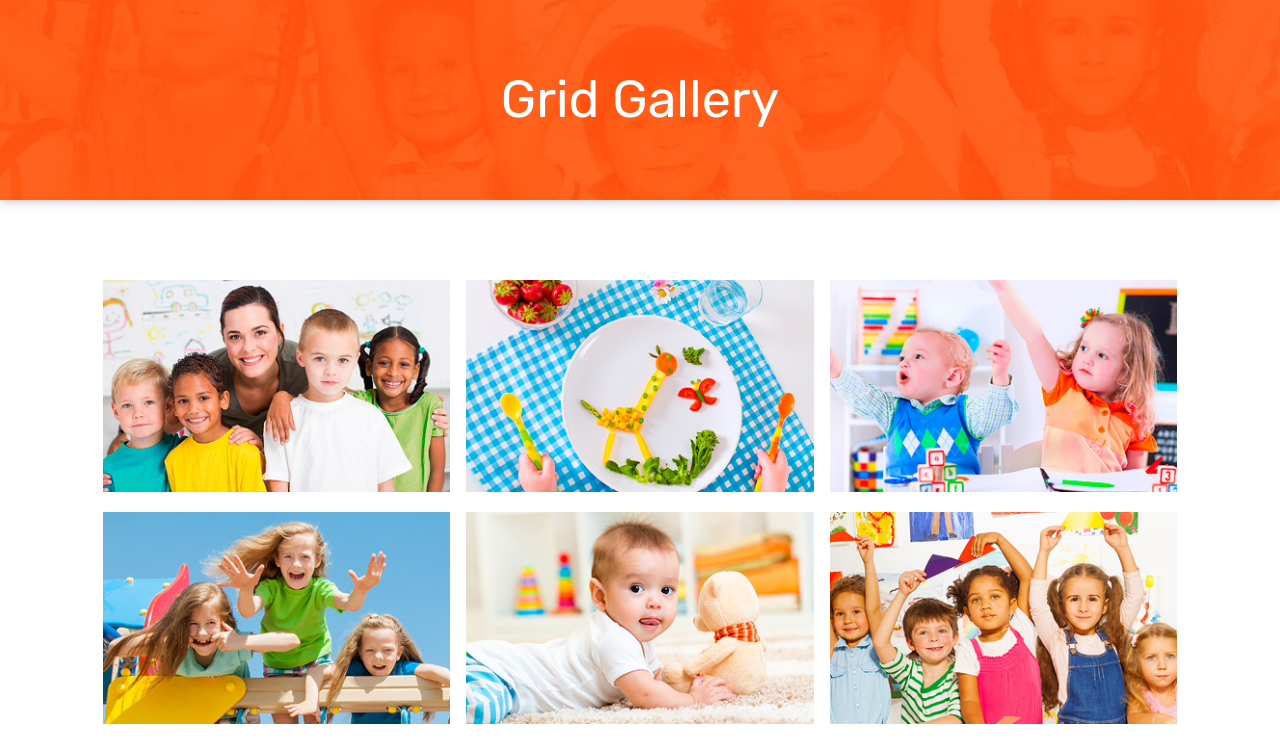
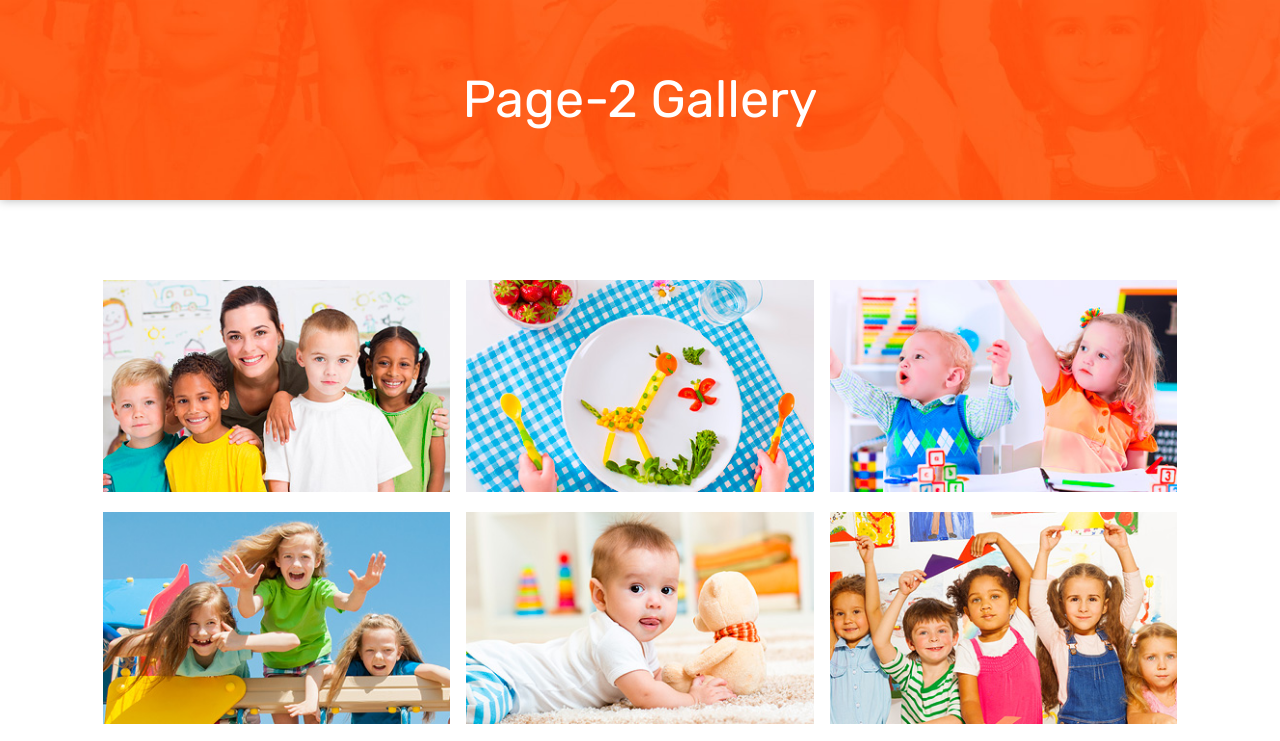
Before and after one commit to VaibhavxD11/GallerySite, a plain HTML site: page page2.html in a window 1280 px wide. Shown: the top 741 px of the page. Drawn offline with nearby package versions, Linux system fonts and the light colour scheme.

Commit message:
Update page2.html

```diff
--- a/page2.html
+++ b/page2.html
@@ -23,7 +23,7 @@
     <div class="container-fluid">
       <div class="row" align="center">
         <div class="col-lg-12 col-md-12 col-sm-6 col-">
-          <center><h1>Grid Gallery</h1></center>
+          <center><h1>Page-2 Gallery</h1></center>
         </div>
       </div>
     </div>
```
